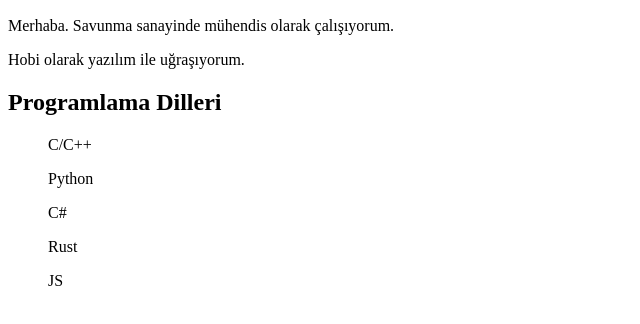
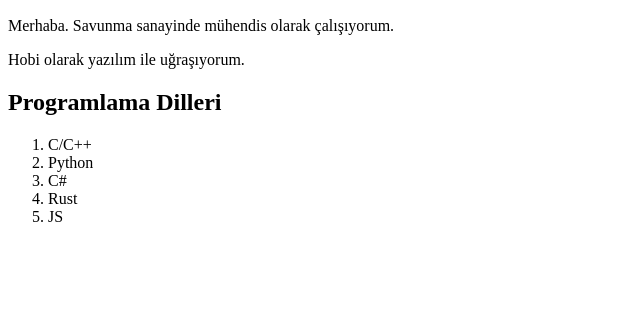
Before and after one commit to muharremmandaci/Patika, a plain HTML site: page patikadev_projects/Ödev 1/index.html in a window 1280 px wide. Shown: the part 110-434 px from the top of the page, without its empty margins (0-640 px from the left). Drawn offline with Linux system fonts and the light colour scheme.

Commit message:
fix list

```diff
--- a/patikadev_projects/Ödev 1/index.html
+++ b/patikadev_projects/Ödev 1/index.html
@@ -15,11 +15,13 @@
     <h2> Programlama Dilleri </h2>
 
     <!-- Bildiğim Diller  -->
-    <ol>C/C++</ol>
-    <ol>Python</ol>
-    <ol>C#</ol>
-    <ol>Rust</ol>
-    <ol>JS</ol>
+    <ol>
+        <li>C/C++</li>
+        <li>Python</li>
+        <li>C#</li>
+        <li>Rust</li>
+        <li>JS</li>
+    </ol>
 </body>
 
 </html>
```
